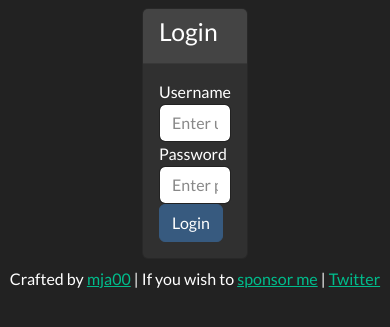
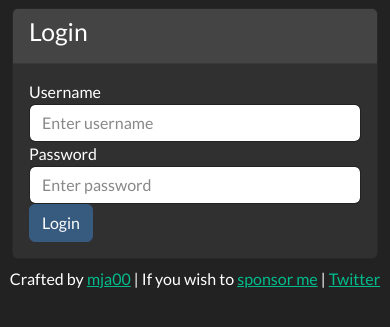
Before and after one commit to mja00/shortener, a Flask app: page /login in a window 390 px wide. Shown: the part 72-399 px from the top of the page. Run offline with Flask 2, Linux system fonts and the light colour scheme; some libraries are stand-ins or nearby versions.

Commit message:
Dropright and not mobile angry

```diff
--- a/services/web/project/templates/base.html
+++ b/services/web/project/templates/base.html
@@ -73,7 +73,7 @@
                                 {% if current_user.is_authenticated %}
                                     <li class="nav-item dropdown">
                                         <a class="nav-link dropdown-toggle" data-bs-toggle="dropdown" href="#" role="button" aria-haspopup="true" aria-expanded="false">Links</a>
-                                        <div class="dropdown-menu dropdown-menu-end">
+                                        <div class="dropdown-menu">
                                             <a class="dropdown-item" href="{{ url_for('create') }}">Create Link</a>
                                             <div class="dropdown-divider"></div>
                                             <a class="dropdown-item" href="{{ url_for('links') }}">Active Links</a>
--- a/services/web/project/templates/login.html
+++ b/services/web/project/templates/login.html
@@ -1,7 +1,7 @@
 {% extends "base.html" %}
 {% block title %}Login{% endblock %}
 {% block content %}
-    <div class="container col-4 mt-2 mb-2">
+    <div class="container col-md-6 mt-2 mb-2">
         <div class="card">
             <div class="card-header">
                 <h3>Login</h3>
```
